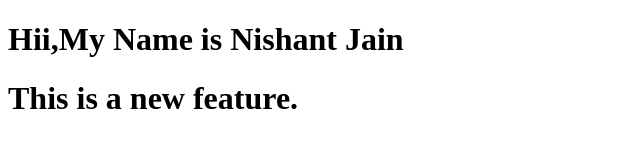
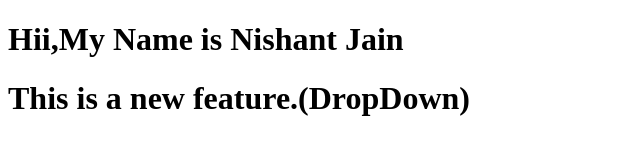
Before and after one commit to nishantjain8920/practice9, a plain HTML site: page index.html in a window 1280 px wide. Shown: the whole page, without its empty margins (0-640 px from the left). Drawn offline with Linux system fonts and the light colour scheme.

```diff
--- a/index.html
+++ b/index.html
@@ -7,6 +7,6 @@
 </head>
 <body>
     <h1>Hii,My Name is Nishant Jain</h1>
-    <h1>This is a new feature.</h1>
+    <h1>This is a new feature.(DropDown)</h1>
 </body>
 </html>
```
